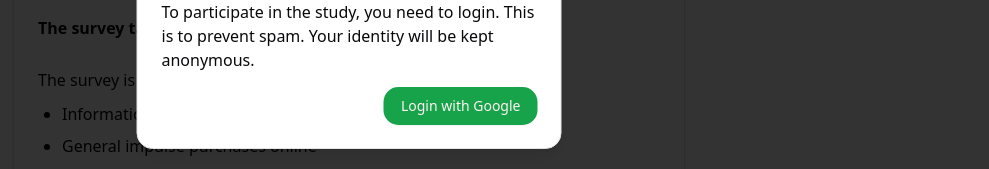
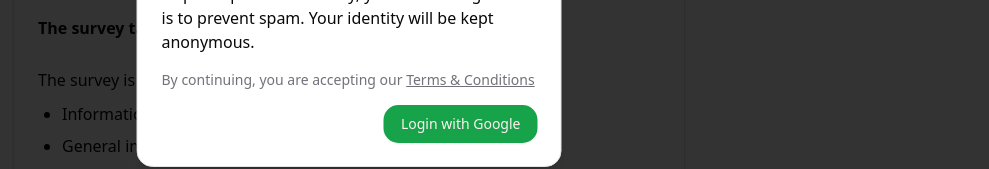
Before and after one commit to Grymse/survey, a React (Vite) app: page / in a window 1280 px wide. Shown: the part 355-524 px from the top of the page, without its empty margins (291-1280 px from the left). Built offline with nearby package versions, Linux system fonts and the light colour scheme; no server answers.

Commit message:
Fix radio- and selector-unique ids

```diff
--- a/src/App.tsx
+++ b/src/App.tsx
@@ -5,9 +5,17 @@
 import ProgressBar from "./components/survey/ProgressBar";
 import Terms from "./components/Terms";
 import SurveyInFacebook from "./components/login/SurveyInFacebook";
+import { useEffect, useState } from "react";
 
 function App() {
-  const isTerms = window.location.pathname.endsWith("/#/terms");
+  const [isTerms, setTerms] = useState(false);
+
+  useEffect(() => {
+    const interval = setInterval(() => {
+    setTerms(window.location.pathname.endsWith("/#/terms"));
+    }, 100);
+    return () => clearInterval(interval);
+  }, []);
   return (
     <Providers>
       {!isTerms && <><LoginModal /><SurveyInFacebook /></>}
--- a/src/components/login/LoginModal.tsx
+++ b/src/components/login/LoginModal.tsx
@@ -14,6 +14,7 @@
         <p>
             To participate in the study, you need to login. This is to prevent spam. Your identity will be kept anonymous.
         </p>
+        <p className="text-muted-foreground text-sm">By continuing, you are accepting our <a className="underline" href={new URL(window.location.href).origin + "/#/terms"} target="_self">Terms & Conditions</a></p>
       <DialogFooter className="flex gap-4 justify-between w-full">
         <Button onClick={db.signinWithGoogle}>Login with Google </Button>
         {/* <Button onClick={db.signinWithFacebook}>Login with Facebook</Button> */}
--- a/src/components/survey/Elements.tsx
+++ b/src/components/survey/Elements.tsx
@@ -63,8 +63,8 @@
   return <RadioGroup name={element.title} value={currentAnswer} onValueChange={(value) => answer(element.id, value)}>
     {element.options?.map(option =>
       <div key={option} className={`flex rounded-sm items-center space-x-2 space-y-1`}>
-        <RadioGroupItem value={option} id={option} />
-        <Label htmlFor={option}>{option}</Label>
+        <RadioGroupItem value={option} id={element.id + option} />
+        <Label htmlFor={element.id + option}>{option}</Label>
       </div>
     )}
   </RadioGroup>
@@ -93,12 +93,12 @@
       {element.options?.map((option) => (
         <div key={option} className="flex items-center space-x-2 space-y-1">
           <Checkbox
-            name={option}
-            id={option}
+            name={element.id + option}
+            id={element.id + option}
             checked={currentAnswer?.includes(option) ?? false}
             onCheckedChange={e => onInputChange(option, e)}
           />
-          <Label htmlFor={option}>{option}</Label>
+          <Label htmlFor={element.id + option}>{option}</Label>
         </div>
       ))}
     </div>
```
